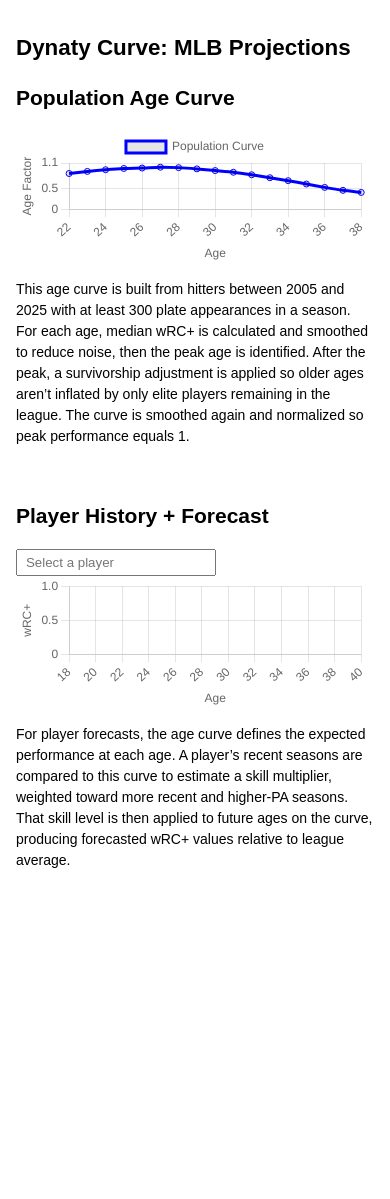
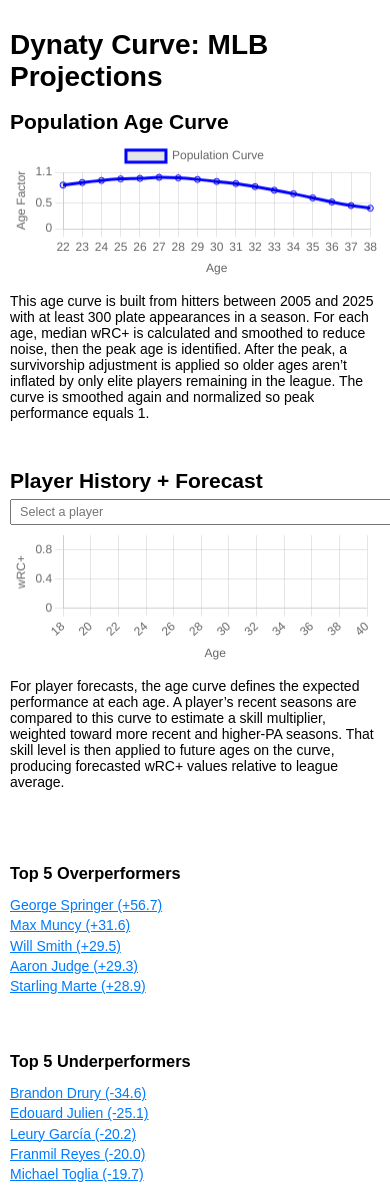
Before and after one commit to ryanspages/DynastyCurve, a plain HTML site: page index.html in a window 390 px wide. Before the commit the page ends 901 px from the top, so only its background shows below. Drawn offline with nearby package versions, Linux system fonts and the light colour scheme.

Commit message:
Add lists

```diff
--- a/index.html
+++ b/index.html
@@ -18,7 +18,18 @@
 <datalist id="playerList"></datalist>
 <canvas id="playerChart" width="800" height="300"></canvas>
 <p>For player forecasts, the age curve defines the expected performance at each age. A player’s recent seasons are compared to this curve to estimate a skill multiplier, weighted toward more recent and higher-PA seasons. That skill level is then applied to future ages on the curve, producing forecasted wRC+ values relative to league average.</p>
-
+<br>
+  <!-- Outlier Lists -->
+  <div class="outliers">
+    <div>
+      <h3>Top 5 Overperformers</h3>
+      <ul id="overperformers"></ul>
+    </div>
+    <div>
+      <h3>Top 5 Underperformers</h3>
+      <ul id="underperformers"></ul>
+    </div>
+  </div>
 <script src="script.js"></script>
 </body>
 </html>
--- a/script.js
+++ b/script.js
@@ -22,8 +22,14 @@ fetch('data/players_forecast.json')
   .then(response => response.json())
   .then(data => {
     players = data;
+    populateDatalist();
+    updateOutliers(); // Populate the over/under performer lists
+  });
 
+// -----------------------------
 // Populate datalist for controlled search
+// -----------------------------
+function populateDatalist() {
   const list = document.getElementById('playerList');
   if (!list) return;
 
@@ -34,7 +40,7 @@ fetch('data/players_forecast.json')
     option.value = p.name;
     list.appendChild(option);
   });
-  });
+}
 
 // -----------------------------
 // Initialize population curve chart
@@ -110,37 +116,21 @@ function plotPlayer(player) {
   // Clear previous datasets
   playerChart.data.datasets = [];
 
-  // -----------------------------
-  // Build data arrays
-  // -----------------------------
+  // Historical points
   const historyData = player.history.map(h => ({ x: h.age, y: h.wRCPlus }));
+
+  // Forecast points
   const forecastData = player.forecast.map(f => ({ x: f.age, y: f.wRCPlus }));
 
-  // -----------------------------
-  // Dynamic Y-axis (include backtest + league avg)
-  // -----------------------------
-  const allY = [
-    ...historyData.map(d => d.y),
-    ...forecastData.map(d => d.y),
-    100 // league average
-  ];
-
-  if (player.backtest) {
-    allY.push(
-      player.backtest.expected_wRCPlus,
-      player.backtest.actual_wRCPlus
-    );
-  }
-
+  // Combine all Y values for dynamic axis scaling
+  const allY = [...historyData.map(d => d.y), ...forecastData.map(d => d.y), 100]; // include league avg
   const minY = Math.floor(Math.min(...allY) / 10) * 10 - 10;
   const maxY = Math.ceil(Math.max(...allY) / 10) * 10 + 10;
 
   playerChart.options.scales.y.min = minY;
   playerChart.options.scales.y.max = maxY;
 
-  // -----------------------------
-  // League average line
-  // -----------------------------
+  // League average line at 100
   playerChart.data.datasets.push({
     label: 'League Avg (100 wRC+)',
     data: [
@@ -153,9 +143,7 @@ function plotPlayer(player) {
     pointRadius: 0
   });
 
-  // -----------------------------
-  // Historical performance
-  // -----------------------------
+  // Historical dataset
   playerChart.data.datasets.push({
     label: player.name + ' History',
     data: historyData,
@@ -165,9 +153,7 @@ function plotPlayer(player) {
     type: 'scatter'
   });
 
-  // -----------------------------
-  // Forecast
-  // -----------------------------
+  // Forecast dataset
   playerChart.data.datasets.push({
     label: player.name + ' Forecast',
     data: forecastData,
@@ -177,37 +163,46 @@ function plotPlayer(player) {
     tension: 0.2
   });
 
+  playerChart.update();
+}
+
 // -----------------------------
-  // Backtest: expected vs actual
+// Compute and populate top over/under performers
 // -----------------------------
-  if (player.backtest) {
-    const bt = player.backtest;
-
-    // Expected point (model)
-    playerChart.data.datasets.push({
-      label: 'Expected (model)',
-      data: [{ x: bt.age, y: bt.expected_wRCPlus }],
-      borderColor: 'orange',
-      backgroundColor: 'white',
-      pointBorderColor: 'orange',
-      pointRadius: 7,
-      pointStyle: 'circle',
-      type: 'scatter'
+function updateOutliers() {
+  const diffs = players.map(p => {
+    const lastSeason = p.history[p.history.length - 1];
+    const predicted = p.forecast[0]; // forecast for next season based on previous data
+    const delta = lastSeason && predicted ? lastSeason.wRCPlus - predicted.wRCPlus : 0;
+    return { player: p, delta };
   });
 
-    // Connector line: expected → actual
-    playerChart.data.datasets.push({
-      label: 'Expected → Actual',
-      data: [
-        { x: bt.age, y: bt.expected_wRCPlus },
-        { x: bt.age, y: bt.actual_wRCPlus }
-      ],
-      borderColor: 'orange',
-      borderDash: [2, 2],
-      fill: false,
-      pointRadius: 0
+  const topOver = diffs
+    .filter(d => d.delta > 0)
+    .sort((a, b) => b.delta - a.delta)
+    .slice(0, 5);
+
+  const topUnder = diffs
+    .filter(d => d.delta < 0)
+    .sort((a, b) => a.delta - b.delta)
+    .slice(0, 5);
+
+  const overList = document.getElementById('overperformers');
+  const underList = document.getElementById('underperformers');
+
+  overList.innerHTML = '';
+  topOver.forEach(d => {
+    const li = document.createElement('li');
+    li.textContent = `${d.player.name} (+${d.delta.toFixed(1)})`;
+    li.addEventListener('click', () => plotPlayer(d.player));
+    overList.appendChild(li);
+  });
+
+  underList.innerHTML = '';
+  topUnder.forEach(d => {
+    const li = document.createElement('li');
+    li.textContent = `${d.player.name} (${d.delta.toFixed(1)})`;
+    li.addEventListener('click', () => plotPlayer(d.player));
+    underList.appendChild(li);
   });
 }
-
-  playerChart.update();
-}
--- a/style.css
+++ b/style.css
@@ -1,87 +1,68 @@
-/* -----------------------------
-   Base body and site width
------------------------------- */
+/* ---------- Base Styles ---------- */
 body {
   font-family: sans-serif;
-  font-size: 14px;       /* slightly smaller default font */
-  max-width: 800px;      /* slightly narrower than before */
+  max-width: 800px; /* slightly narrower */
   margin: auto;
-  padding: 16px;         /* slightly less padding */
-  line-height: 1.5;
+  padding: 15px;
+  font-size: 14px; /* slightly smaller font */
 }
 
-/* -----------------------------
-   Headings
------------------------------- */
-h1 {
-  margin-bottom: 0.2em;
-  font-size: 1.6em;      /* slightly smaller */
+h1, h2, h3 {
+  margin-bottom: 0.3em;
 }
 
-/* -----------------------------
-   Muted text
------------------------------- */
 .muted {
   color: #555;
-  font-size: 0.85em;     /* slightly smaller than before */
+  font-size: 0.85em;
   margin-bottom: 1em;
 }
 
-/* -----------------------------
-   Input container
------------------------------- */
 .inputs {
-  margin: 0.8em 0;
+  margin: 1em 0;
 }
 
-/* -----------------------------
-   Input fields
------------------------------- */
 input {
   padding: 4px 8px;
-  font-size: 0.95em;     /* slightly smaller */
-  width: 180px;          /* slightly narrower */
+  font-size: 0.95em;
+  width: 200px;
 }
 
-/* -----------------------------
-   Chart container wrappers
------------------------------- */
-.chart-wrapper {
-  width: 100%;
-  height: 300px;
-  margin-bottom: 1.5em;
+/* ---------- Outlier Lists ---------- */
+.outliers {
+  display: flex;
+  gap: 2em;
+  margin-top: 2em;
 }
 
-/* -----------------------------
-   Responsive layout for charts
-   Stack on mobile, side-by-side on larger screens
------------------------------- */
-.charts-container {
-  display: flex;
-  flex-direction: column;
-  gap: 1.5em;
+.outliers div {
+  flex: 1;
 }
 
-@media (min-width: 768px) {
-  .charts-container {
-    flex-direction: row;
+.outliers ul {
+  list-style: none;
+  padding-left: 0;
+}
+
+.outliers li {
+  margin-bottom: 0.3em;
+  cursor: pointer;
+  color: #007bff;
+  text-decoration: underline;
+}
+
+/* ---------- Responsive / Mobile ---------- */
+@media (max-width: 768px) {
+  body {
+    padding: 10px;
+    max-width: 95%;
   }
 
-  .chart-wrapper {
-    flex: 1;
-    height: 400px;
+  input {
+    width: 100%;
+    font-size: 0.9em;
+  }
+
+  .outliers {
+    flex-direction: column;
   }
 }
-
-/* -----------------------------
-   Optional: make legend smaller on small screens
------------------------------- */
-@media (max-width: 480px) {
-  .chart-wrapper canvas {
-    height: 250px !important;
-  }
-
-  .legend {
-    font-size: 0.8em !important;
-  }
-}
```
Lines whose indentation alone changed are shown as unchanged.
